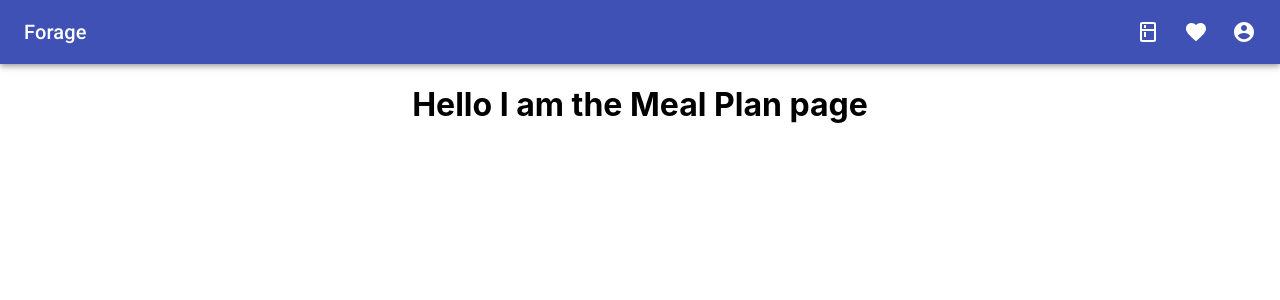
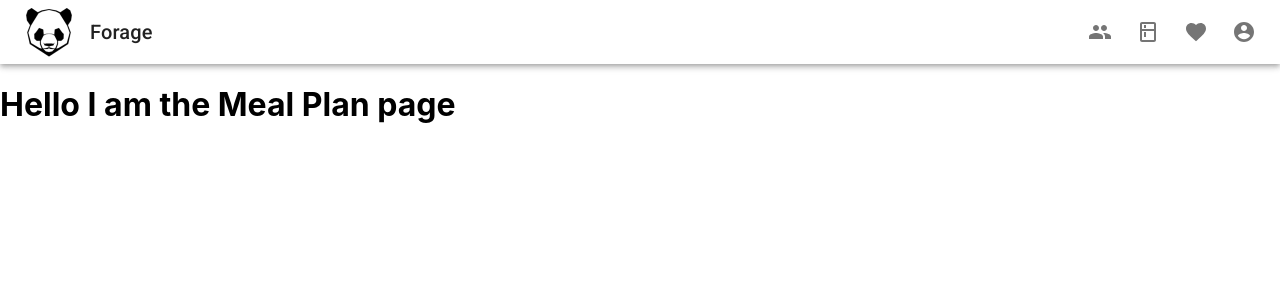
Before and after one commit to Kooki-eByte/Forage-Reactive, a React (Create React App) app in the folder client/: page /mealPlan in a window 1280 px wide. Shown: the top 300 px of the page. Built offline with nearby package versions, Linux system fonts and the light colour scheme.

Commit message:
Starting making progress on the look of the users page, Lastly need to add a card for calories calc and a chart for to see how many food is being stored

```diff
--- a/client/package.json
+++ b/client/package.json
@@ -9,6 +9,7 @@
     "@testing-library/react": "^11.1.0",
     "@testing-library/user-event": "^12.1.10",
     "axios": "^0.21.0",
+    "chart.js": "^2.9.4",
     "express": "^4.17.1",
     "react": "^17.0.1",
     "react-dom": "^17.0.1",
--- a/client/src/components/NavBar.jsx
+++ b/client/src/components/NavBar.jsx
@@ -9,8 +9,11 @@ import AccountCircle from '@material-ui/icons/AccountCircle';
 import FavoriteIcon from '@material-ui/icons/Favorite';
 import KitchenIcon from '@material-ui/icons/Kitchen';
 import MoreIcon from '@material-ui/icons/MoreVert';
+import PeopleIcon from "@material-ui/icons/People";
 import React from 'react';
 import { Link } from "react-router-dom";
+import MiniForageImage from "../images/Forage.png";
+
 
 const useStyles = makeStyles((theme) => ({
   grow: {
@@ -51,9 +54,13 @@ const useStyles = makeStyles((theme) => ({
       display: 'none',
     },
   },
+  miniForage: {
+    marginRight: theme.spacing(2)
+  },
 }));
 
-export default function PrimarySearchAppBar() {
+export default function PrimarySearchAppBar(props) {
+  const {user} = props
   const classes = useStyles();
   const [anchorEl, setAnchorEl] = React.useState(null);
   const [mobileMoreAnchorEl, setMobileMoreAnchorEl] = React.useState(null);
@@ -89,7 +96,7 @@ export default function PrimarySearchAppBar() {
       open={isMenuOpen}
       onClose={handleMenuClose}
     >
-      <Link to="/user">
+      <Link to={`/${user}`}>
         <MenuItem onClick={handleMenuClose}>View Profile</MenuItem>
       </Link>
 
@@ -100,6 +107,7 @@ export default function PrimarySearchAppBar() {
   const mobileMenuId = 'primary-search-account-menu-mobile';
   const renderMobileMenu = (
     <Menu
+      color="#ffffff"
       anchorEl={mobileMoreAnchorEl}
       anchorOrigin={{ vertical: 'top', horizontal: 'right' }}
       id={mobileMenuId}
@@ -108,6 +116,14 @@ export default function PrimarySearchAppBar() {
       open={isMobileMenuOpen}
       onClose={handleMobileMenuClose}
     >
+      <MenuItem>
+        <Link className="link-tag-mini" to="/socialmedia" >
+          <IconButton aria-label="" color="inherit">
+            <PeopleIcon />
+          </IconButton>
+          <p>Foragers</p>
+        </Link>
+      </MenuItem>
       <MenuItem>
         <Link className="link-tag-mini" to="/searchFood">
           <IconButton aria-label="" color="inherit">
@@ -140,20 +156,30 @@ export default function PrimarySearchAppBar() {
 
   return (
     <div className={classes.grow}>
-      <AppBar position="static">
+      <AppBar position="static" color="#ffffff">
         <Toolbar>
+            <img
+              className={classes.miniForage}
+              src={MiniForageImage}
+              alt="Forage icon"
+            />
           <Typography className={classes.title} variant="h6" noWrap>
             Forage
           </Typography>
           <div className={classes.grow} />
           <div className={classes.sectionDesktop}>
+            <Link className="link-tag" to="/socialmedia" >
+              <IconButton aria-label="show 4 new mails" color="#000000de">
+                <PeopleIcon />
+              </IconButton>
+            </Link>
             <Link className="link-tag" to="/searchFood" >
-              <IconButton aria-label="show 4 new mails" color="inherit">
+              <IconButton aria-label="show 4 new mails" color="#000000de">
                 <KitchenIcon />
               </IconButton>
             </Link>
             <Link className="link-tag" to="/mealPlan" >
-              <IconButton aria-label="show 17 new notifications" color="inherit">
+              <IconButton aria-label="show 17 new notifications" color="#000000de">
                 <FavoriteIcon />
               </IconButton>
             </Link>
@@ -163,7 +189,7 @@ export default function PrimarySearchAppBar() {
               aria-controls={menuId}
               aria-haspopup="true"
               onClick={handleProfileMenuOpen}
-              color="inherit"
+              color="#000000de"
             >
               <AccountCircle />
             </IconButton>
--- /dev/null
+++ b/client/src/components/UsersCard.jsx
@@ -0,0 +1,32 @@
+import { CardContent } from "@material-ui/core"
+import { makeStyles } from "@material-ui/core/styles"
+import React from "react"
+
+const useStyles = makeStyles({
+    userCard: {
+        marginLeft: "5px",
+        marginRight: "5px",
+        backgroundColor: "#232b2b",
+        textAlign: "center",
+        color: "white",
+        borderRadius: "25%"
+    },
+    cardMedia: {
+        borderRadius: '50%',
+        margin: '28px'
+    }
+})
+
+const UsersCard = ({user}) => {
+
+    const {userCard, cardMedia} = useStyles()
+    return (
+        <CardContent className={userCard}>
+            <img src="https://via.placeholder.com/150" alt="user" className={cardMedia}/>
+            <br/>
+            {user}'s DashBoard
+        </CardContent>
+    )
+}
+
+export default UsersCard
--- a/client/src/index.css
+++ b/client/src/index.css
@@ -1,4 +1,10 @@
+html {
+  padding: 0;
+  margin: 0;
+}
+
 body {
+  padding: 0;
   margin: 0;
   font-family: -apple-system, BlinkMacSystemFont, "Segoe UI", "Roboto", "Oxygen",
     "Ubuntu", "Cantarell", "Fira Sans", "Droid Sans", "Helvetica Neue",
@@ -12,14 +18,6 @@ code {
     monospace;
 }
 
-.App {
-  text-align: center;
-}
-
-.link-tag {
-  color: white;
-}
-
 .link-tag-mini {
   color: #000000de;
 }
--- a/client/src/pages/UserPage.jsx
+++ b/client/src/pages/UserPage.jsx
@@ -1,52 +1,74 @@
-import { Grid, Paper, Typography } from "@material-ui/core"
-import { makeStyles } from "@material-ui/core/styles"
-import React from "react"
-import NavTabs from "../components/NavBar"
+import { CardContent, Grid, Typography } from "@material-ui/core";
+import { makeStyles } from "@material-ui/core/styles";
+import AccountCircle from '@material-ui/icons/AccountCircle';
+import FavoriteIcon from '@material-ui/icons/Favorite';
+import KitchenIcon from '@material-ui/icons/Kitchen';
+import React from "react";
+import NavTabs from "../components/NavBar";
+import UsersCard from "../components/UsersCard";
 
 const useStyles = makeStyles({
-    blueBox: {
-        backgroundColor: "blue",
+    containerInfo: {
+        paddingTop: "20px",
+        paddingLeft: "75px",
+        paddingRight: "50px"
     },
-    redBox: {
-        backgroundColor: "red",
-    },
-    greenBox: {
-        backgroundColor: "green",
+    userCard: {
+        margin: "5px",
+        backgroundColor: "#232b2b",
+        textAlign: "center",
+        color: "white",
+        borderRadius: "25%"
     },
 })
 
 // TODO : Have a function to call the DB and get the username of the user and display that as user here..
 function UserPage(props) {
-    // This grabs the username from the parameter
+    // This grabs the username from the parameter thats passed from the app.js
     const {match} = props
     const {params} = match
     const {user} = params
 
-    console.log(props);
-    const {blueBox, redBox, greenBox} = useStyles()
-
+    const classes = useStyles()
     return (
-        <div>
-            <NavTabs />
-            <div className="header">
-                <Typography variant="h2">
+        <React.Fragment>
+            <NavTabs user={user}/>
+            <Typography variant="h2" style={{textAlign:"center"}}>
                 Hello, {user}
             </Typography>
-            </div>
-            <div>
-                <Grid container direction="row" spacing={3}>
-                    <Grid item xs={12} sm={6} >
-                        <Paper className={blueBox}>Im blue 😄</Paper>
+            <Grid container className={classes.containerInfo}>
+                <Grid item xs={12} sm={6} md={4} lg={3}>
+                    <UsersCard user={user}/>
                 </Grid>
-                    <Grid item xs={12} sm={6} >
-                        <Paper className={redBox}>IM RED 😡</Paper>
+                <Grid item xs={12} sm={4} md={4} lg={3}>
+                    <CardContent className={classes.userCard}>
+                        <KitchenIcon style={{ fontSize:75 }}/>
+                        <br/>
+                        <Typography>This is the <strong>Search Food</strong> Icon. In this page you can <em>Forage</em> for food by searching the food of choice in the search bar. Then you are able to either store the food in breakfast, lunch, dinner, or even snack.</Typography>
+                    </CardContent>
                 </Grid>
-                    <Grid item xs={12} sm={6} >
-                        <Paper className={greenBox}>im green 🤢</Paper>
+                <Grid item xs={12} sm={4} md={4} lg={3}>
+                    <CardContent className={classes.userCard}>
+                        <FavoriteIcon style={{ fontSize:75 }}/>
+                        <br/>
+                        <Typography>Lorem ipsum dolor sit amet consectetur adipisicing elit. Reiciendis enim nam, neque quis dignissimos delectus, tenetur quia libero, consequatur nihil aperiam veritatis illo ad quos repellendus facere pariatur excepturi voluptatum.</Typography>
+                    </CardContent>
                 </Grid>
+                <Grid item xs={12} sm={4} md={4} lg={3}>
+                    <CardContent className={classes.userCard}>
+                        <AccountCircle style={{ fontSize:75 }}/>
+                        <br/>
+                        <Typography>Lorem ipsum dolor sit amet consectetur adipisicing elit. Explicabo eum suscipit voluptate voluptates praesentium quisquam quaerat vel assumenda saepe modi! Possimus minima ab eum voluptates harum, dignissimos necessitatibus veniam asperiores.</Typography>
+                    </CardContent>
                 </Grid>
-            </div>
-        </div>
+                {/* - TODO : Have a card for calorie calc */}
+
+                {/* - TODO : Have a chart for food that is being stored */}
+                {/* <Grid item xs={4} >
+                    <Chart />
+                </Grid> */}
+            </Grid>
+        </React.Fragment>
     )
 }
 
```
Also changed, not shown: client/public/index.html (+1 -22 lines), client/src/components/Chart.jsx (added, +9 -0 lines), 1 other file (tests, documents, lock files or other folders). Lines whose indentation alone changed are shown as unchanged.
